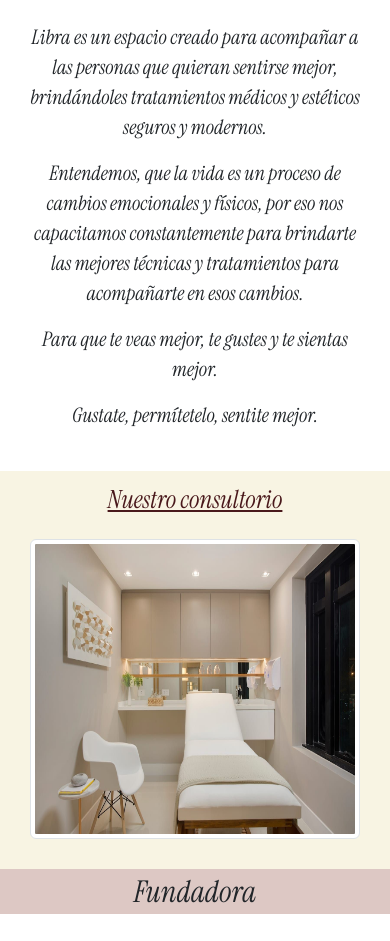
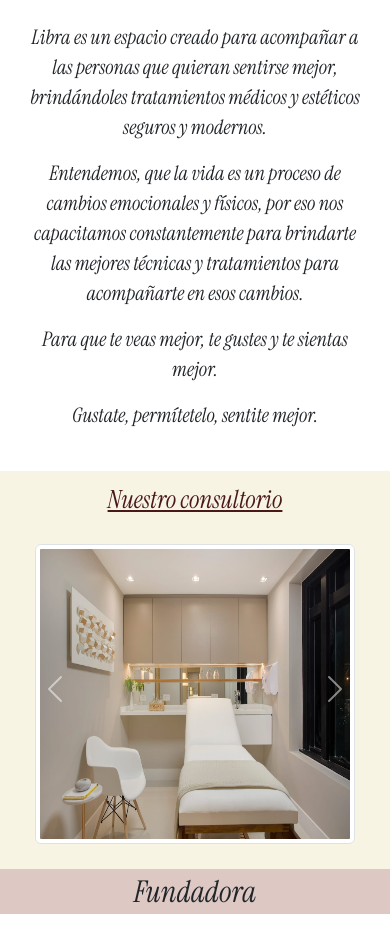
Before and after one commit to EduGalvan97/cursocoderhouse, a plain HTML site: page pages/quienesSomos.html in a window 390 px wide. Shown: the part 106-1047 px from the top of the page. Drawn offline with nearby package versions, Linux system fonts and the light colour scheme.

Commit message:
carrusel en quienes somos

```diff
--- a/pages/quienesSomos.html
+++ b/pages/quienesSomos.html
@@ -56,11 +56,31 @@
                 <li><p>Gustate, permítetelo, sentite mejor.</p>
             </ul>
         </section>
-        <section>
-            <ul  class="row containerConsultorio">
-                <li class="col-lg-12 col-md-12 col-sm-12"><u>Nuestro consultorio</u></li>
-                <li class="col-lg-12 col-md-12 col-sm-12 containerImgConsul"><img class="img-thumbnail imgQuienes" src="../img/consultorio.jpg" alt="Camilla del consultorio"></li>
-            </ul>
+        <section class="row containerConsultorio">
+                <u class="col-lg-12 col-md-12 col-sm-12">Nuestro consultorio</u>
+            <div class="row divCarrusel">
+                <div id="carouselExampleFade" class="carousel slide carousel-fade col-lg-12 col-md-12 col-sm-12">
+                    <div class="carousel-inner">
+                        <div class="carousel-item active">
+                            <img src="../img/consultorio/consultorio.jpg" class="tamanoImgConsul img-thumbnail" alt="Consultorio Uno">
+                        </div>
+                        <div class="carousel-item">
+                            <img src="../img/consultorio/consultorio3.jpg" class="tamanoImgConsul img-thumbnail" alt="Consultorio Tres">
+                        </div>
+                        <div class="carousel-item">
+                            <img src="../img/consultorio/consultorio4.jpg" class="tamanoImgConsul img-thumbnail" alt="Consultorio Cuatro">
+                        </div>
+                    </div>
+                    <button class="carousel-control-prev" type="button" data-bs-target="#carouselExampleFade" data-bs-slide="prev">
+                        <span class="carousel-control-prev-icon" aria-hidden="true"></span>
+                        <span class="visually-hidden">Previous</span>
+                    </button>
+                    <button class="carousel-control-next" type="button" data-bs-target="#carouselExampleFade" data-bs-slide="next">
+                        <span class="carousel-control-next-icon" aria-hidden="true"></span>
+                        <span class="visually-hidden">Next</span>
+                    </button>
+                </div>
+            </div>
         </section>
         <section class="col-lg-12 col-md-12 col-sm-12  tituloFundadora">
             <p>Fundadora</p>
--- a/sass/_quienesSomos.scss
+++ b/sass/_quienesSomos.scss
@@ -22,25 +22,26 @@
 
 .containerConsultorio{
     font-size: 40px;
-    display: flex;
-    align-items: center;
     text-align: center;
     background-color: #F8F4E3;
     padding: 10px;
-    li{
-        list-style-type: none;
-        margin: 0%;
-    }
 }
-.containerImgConsul{
+
+.divCarrusel{
     display: flex;
     justify-content: center;
     padding: 20px;
+    background-color: #F8F4E3;
 }
 
-.imgQuienes{
-    width: 800px;
-    height: 500px;
+.carousel{
+    width: 850px;
+    height: 550px;
+}
+
+.tamanoImgConsul{
+    width: 850px;
+    height: 550px;
 }
 
 .containerParrafoManu{
@@ -82,9 +83,14 @@
         font-size: 30px;
         color: #49181B;
     }
-    .imgQuienes{
-        width: 500px;
-        height: 350px;
+    .carousel{
+        width: 600px;
+        height: 450px;
+        padding: 5px;
+    }
+    .tamanoImgConsul{
+        width: 600px;
+        height: 450px;
     }
     .tituloFundadora{
         font-size: 35px;
@@ -106,8 +112,13 @@
     .containerConsultorio{
         font-size: 25px;
     }
-    .imgQuienes{
-        width: 450px;
+    .carousel{
+        width: 400px;
+        height: 300px;
+        padding: 5px;
+    }
+    .tamanoImgConsul{
+        width: 400px;
         height: 300px;
     }
     .tituloFundadora{
```
Also changed, not shown: index.html (+1 -1 lines), css/estilos.css, img/consultorio/consultorio.jpg (renamed from img/consultorio.jpg), img/consultorio/consultorio2.jpg (renamed from img/consultorio2.jpg), img/consultorio/consultorio3.jpg (added), img/consultorio/consultorio4.jpg (added), 1 other file.
